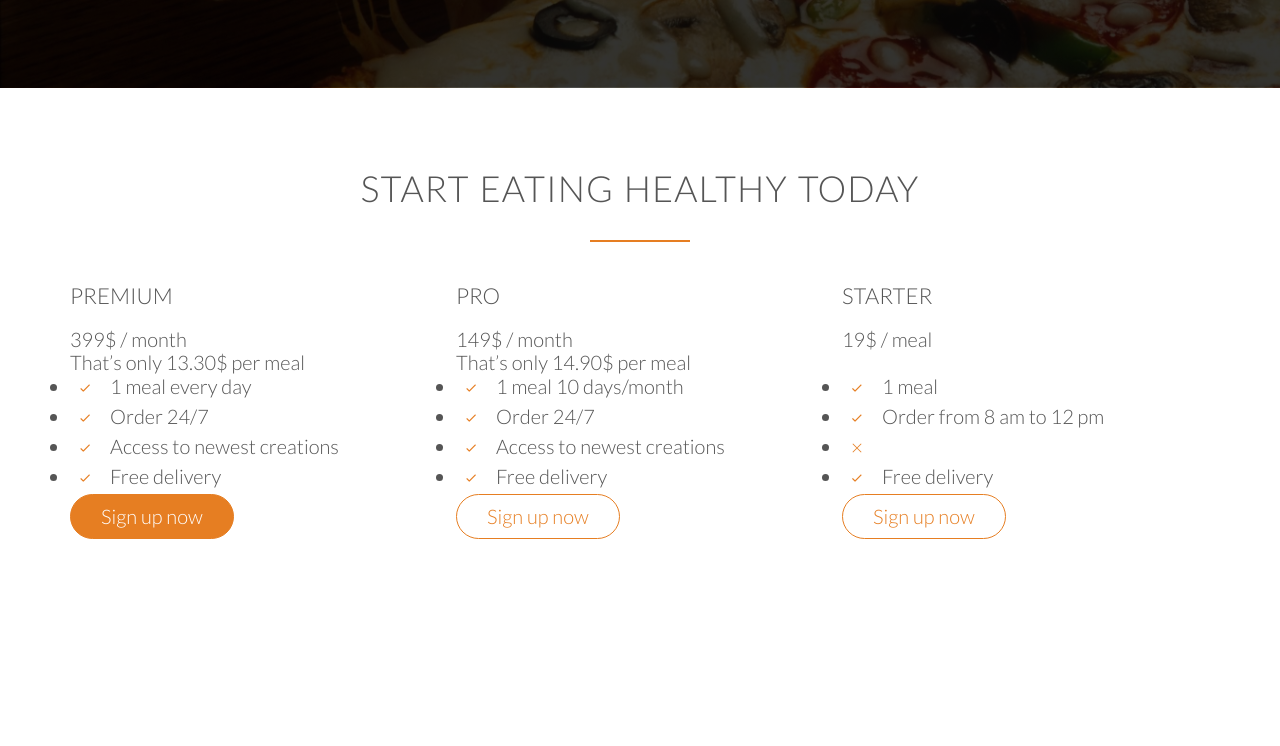
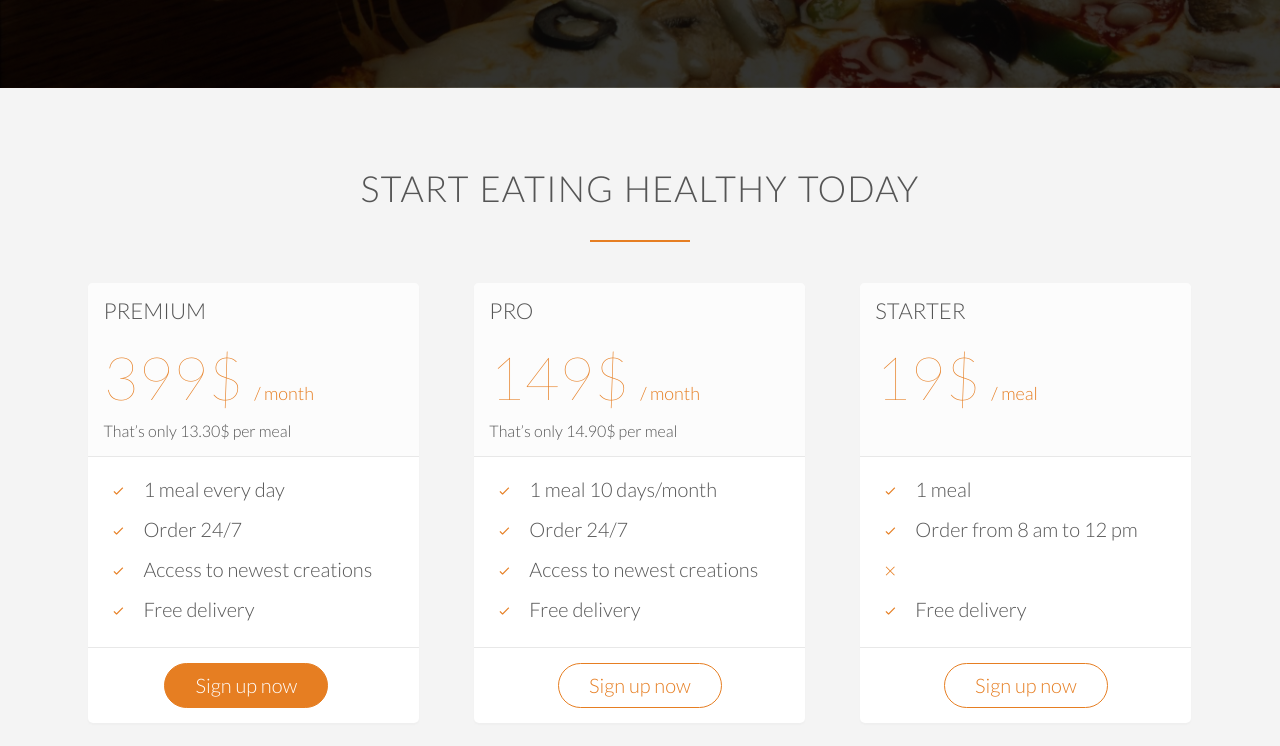
Before and after one commit to TiagoMaiaL/Omnifood-project, a website: page index.html in a window 1280 px wide. Shown: the part 3877-4623 px from the top of the page. Before the commit the page ends 4508 px from the top, so only its background shows below. Drawn offline with Linux system fonts and the light colour scheme; files whose address does not match are found by name.

Commit message:
Adding style to signup section

```diff
--- a/resources/css/style.css
+++ b/resources/css/style.css
@@ -1,5 +1,6 @@
 /*
   Orange color: #e67e22
+  Gray color: #f4f4f4
  */
 
 /* --------------------------------------- */
@@ -404,3 +405,64 @@ cite img {
   border-radius: 50%;
   vertical-align: middle;
 }
+
+/* --------------------------------------- */
+/* Plans */
+/* --------------------------------------- */
+
+.section-plans {
+  background-color: #f4f4f4;
+}
+
+.section-plans h3 {
+
+}
+
+.plan-box {
+  background-color: white;
+  border-radius: 5px;
+  width: 90%;
+  margin-left: 5%;
+  box-shadow: 0 2px 2px #efefef;
+}
+
+.plan-box div {
+  padding: 15px;
+  border-bottom: 1px solid #e8e8e8;
+}
+
+.plan-box div:first-child {
+  background-color: #fcfcfc;
+  border-top-right-radius: 5px;
+  border-top-left-radius: 5px;
+}
+
+.plan-box div:last-child {
+  text-align: center;
+  border-bottom: 0;
+}
+
+.plan-price {
+  font-size: 300%;
+  margin-bottom: 10px;
+  font-weight: 100;
+  color: #e67e22;
+}
+
+.plan-price span {
+  font-size: 30%;
+  font-weight: 300;
+}
+
+.plan-price-meal {
+  font-size: 80%;
+}
+
+.plan-box ul {
+  list-style: none;
+}
+
+.plan-box ul li {
+  padding: 5px 0;
+
+}
```
